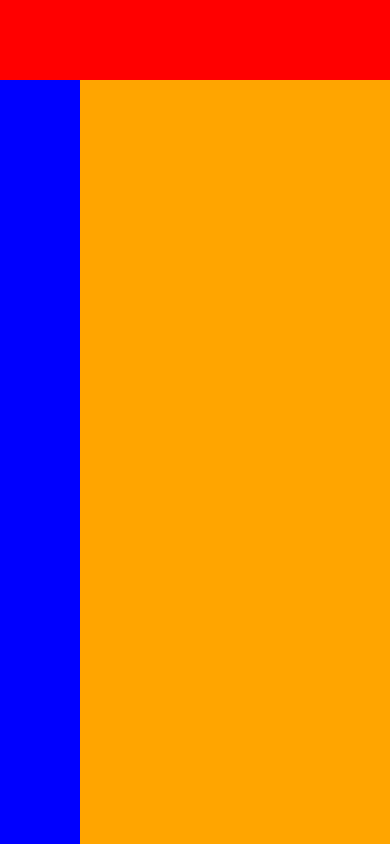
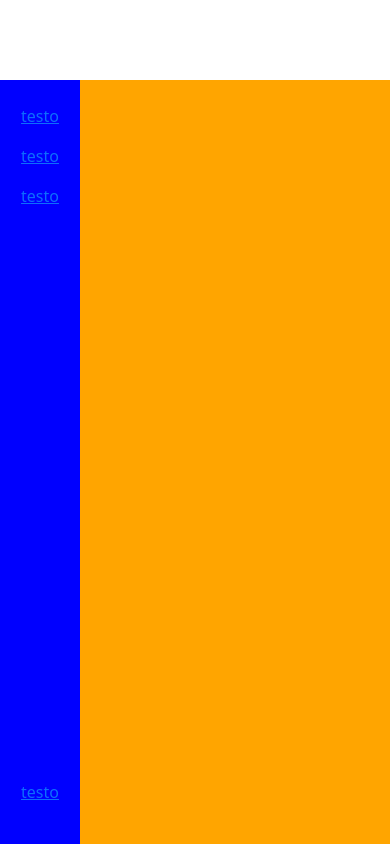
Before and after one commit to AlessandroCarrozza/html-css-bootstrap-dashboard, a plain HTML site: page index.html in a window 390 px wide. Drawn offline with nearby package versions, Linux system fonts and the light colour scheme.

Commit message:
sidebar resa responsive

```diff
--- a/css/style.css
+++ b/css/style.css
@@ -1,18 +1,22 @@
 
 /* ----- utility ----- */
 
+li{
+    list-style-type: none;
+}
 
+:root{
+    --lightgrey: lightgrey;
+}
 
 
 
 
 /* ----- codice ----- */
 
-/* macroaree */
-
+/* inizio macroaree */
 header{
     height: 80px;
-    /* debug */ background-color: red;
 }
 
 main{
@@ -20,17 +24,19 @@ main{
     /* debug */ background-color: green;
 }
 
-.sidebar{
+.ms_sidebar{
     height: 100%;
     width: 80px;
     /* debug */ background-color: blue;
 }
 
-.content{
+.ms_content{
     height: 100%;
     width: calc(100% - 80px);
     /* debug */ background-color: orange;
 }
+/* fine macroaree */
+
 
 
 
@@ -43,16 +49,19 @@ main{
 
 
 @media screen and (min-width: 768px) {
-
+    /* .ms_nav-bar{
+        min-width: 80%;
+    }
+    */
 }
 
 
 @media screen and (min-width: 992px) {
-    .sidebar{
+    .ms_sidebar{
         width: 150px;
     }
 
-    .content{
+    .ms_content{
         width: calc(100% - 150px);
     }
 }
--- a/index.html
+++ b/index.html
@@ -5,19 +5,92 @@
     <meta http-equiv="X-UA-Compatible" content="IE=edge">
     <meta name="viewport" content="width=device-width, initial-scale=1.0">
     <title>Bootstrap Dashboard</title>
+    <link rel="stylesheet" href="https://cdnjs.cloudflare.com/ajax/libs/font-awesome/6.3.0/css/all.min.css">
     <link href="https://cdn.jsdelivr.net/npm/bootstrap@5.0.2/dist/css/bootstrap.min.css" rel="stylesheet" integrity="sha384-EVSTQN3/azprG1Anm3QDgpJLIm9Nao0Yz1ztcQTwFspd3yD65VohhpuuCOmLASjC" crossorigin="anonymous">
     <link rel="stylesheet" href="css/style.css">
 </head>
 <body>
 
-    <header class="container-fluid"></header>
+    <!-- inizio header -->
+    <header class="container-fluid">
+        <nav class="h-100 d-flex justify-content-between">
+
+        </nav>
+    </header>
+
+
+
 
     <main class="container-fluid d-flex p-0">
-        <aside class="sidebar"></aside>
-        <div class="content"></div>
+
+        <aside class="ms_sidebar d-flex flex-column justify-content-between py-3">
+
+            <div class="aside-top">
+                <ul class="p-0">
+                    <li class="text-center py-2">
+                        <a href="#">testo <span class="d-none d-lg-inline-block">testo2</span></a>
+                    </li>
+                    <li class="text-center py-2">
+                        <a href="#">testo <span class="d-none d-lg-inline-block">testo2</span></a>
+                    </li>
+                    <li class="text-center py-2">
+                        <a href="#">testo <span class="d-none d-lg-inline-block">testo2</span></a>
+                    </li>
+                </ul>
+            </div>
+
+            <div class="aside-bottom py-2">
+                <ul class="p-0">
+                    <li class="text-center">
+                        <a href="#">testo <span class="d-none d-lg-inline-block">testo2</span></a>
+                    </li>
+                </ul>
+            </div>
+
+        </aside>
+
+        <div class="ms_content"></div>
+
     </main>
 
 
     <script src="https://cdn.jsdelivr.net/npm/bootstrap@5.0.2/dist/js/bootstrap.bundle.min.js" integrity="sha384-MrcW6ZMFYlzcLA8Nl+NtUVF0sA7MsXsP1UyJoMp4YLEuNSfAP+JcXn/tWtIaxVXM" crossorigin="anonymous"></script>
 </body>
 </html>
+<!--
+<nav class="h-100 d-flex justify-content-between">
+
+    <div class="ms_logo-mobile d-flex align-items-center d-lg-none">
+        <a href="#">
+            <img src="img/mobile-logo.png" alt="Logo">
+        </a>
+    </div>
+
+    <div class="ms_logo-mobile d-flex align-items-center d-none d-lg-block">
+        <a href="#">
+            <img src="img/mobile-logo.png" alt="Logo">
+        </a>
+    </div>
+
+
+
+    <div class="ms_nav-bar d-flex align-items-center">
+        <input type="text" class="w-100 border-0 h-50 rounded" placeholder="Prova a cercare: Lezione di Lavarel" >
+    </div>
+
+    <ul class="h-100 d-flex align-items-center ps-0">
+        <li>
+            <div class="dropdown">
+                <button class="btn " type="button" data-bs-toggle="dropdown" aria-expanded="false">
+                    <i class="fa-solid fa-bell" class="ms_bell-icon"></i>
+                </button>
+                <ul class="dropdown-menu">
+                  <li><a class="dropdown-item" href="#">Profilo</a></li>
+                  <li><a class="dropdown-item" href="#">Fatturazione</a></li>
+                  <li><a class="dropdown-item" href="#">Logout</a></li>
+                </ul>
+              </div>
+        </li>
+    </ul>
+
+</nav> -->
```
